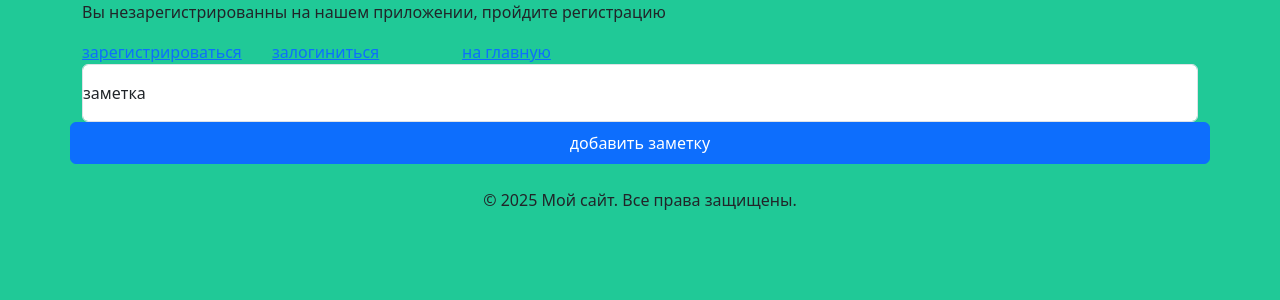
After one commit to ilyapopov400/Stepik_learn, a Django app: page /add_note in a window 1280 px wide. The commit adds this page. Shown: the top 300 px of the page. Run offline with Django 5.2, Linux system fonts and the light colour scheme; some libraries are stand-ins or nearby versions.

Commit message:
start AddNote, доделать

```diff
--- /dev/null
+++ b/Django/project3/notes/templates/notes/add_note.html
@@ -0,0 +1,20 @@
+{% extends "notes/base/base.html" %}
+
+{% block title %}добавить заметку{% endblock %}
+
+{% block content %}
+<form action="" method="POST">
+    {% csrf_token %}
+    <div class="container">
+        <div class="row">
+            <div class="form-floating">
+                <input type="text" class="form-control my-note" id="note" name="note" placeholder="name@example.com">
+                <label for="note">заметка</label>
+            </div>
+        </div>
+        <div class="row">
+            <button class="btn btn-primary w-100 py-2" type="submit">добавить заметку</button>
+        </div>
+    </div>
+</form>
+{% endblock %}
--- a/Django/project3/notes/templates/notes/index.html
+++ b/Django/project3/notes/templates/notes/index.html
@@ -7,6 +7,7 @@
     <div class="row">
         {% if request.user.is_authenticated %}
         <h2>Ваши посты</h2>
+        <a href="{% url 'notes:add_note' %}">добавить пост</a>
         {% endif %}
     </div>
 </div>
--- a/Django/project3/notes/urls.py
+++ b/Django/project3/notes/urls.py
@@ -4,5 +4,7 @@ from . import views
 app_name = "notes"
 urlpatterns = [
     path('', views.Index.as_view(), name='index'),
+    path('add_note', views.AddNote.as_view(), name='add_note'),
+    path('add_note/', views.AddNote.as_view(), name='add_note'),
 
 ]
--- a/Django/project3/notes/views.py
+++ b/Django/project3/notes/views.py
@@ -12,3 +12,21 @@ class Index(View):
         return render(
             request=request, template_name=self.template_name
         )
+
+
+class AddNote(View):  # TODO
+    """
+    - добавление заметки в БД
+    """
+    template_name = "notes/add_note.html"
+
+    def get(self, request):
+        return render(request=request, template_name=self.template_name)
+
+    def post(self, request):
+        data = request.POST
+        new_note = data["note"]
+        user = request.user
+        print(new_note, user)
+
+        return render(request=request, template_name=self.template_name)
--- a/Django/project3/register/urls.py
+++ b/Django/project3/register/urls.py
@@ -8,5 +8,6 @@ urlpatterns = [
     path('logout/', views.Logout.as_view(), name='logout'),
     path('logout', views.Logout.as_view(), name='logout'),
     path('login', views.Login.as_view(), name='login'),
+    path('login/', views.Login.as_view(), name='login'),
 
 ]
```
